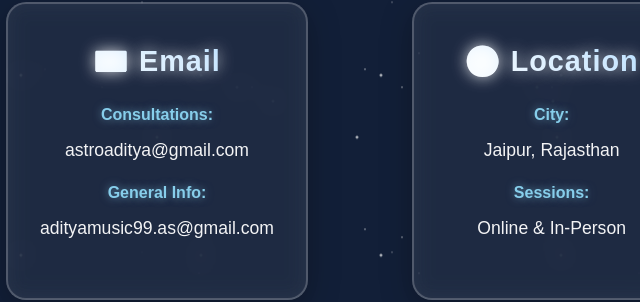
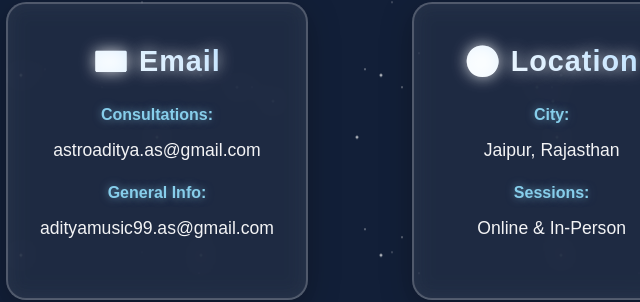
Before and after one commit to TechnoAceX/Astro_Aditya, a plain HTML site: page index.html in a window 1280 px wide. Shown: the part 2696-2998 px from the top of the page, 483-1123 px from the left. Drawn offline with Linux system fonts and the light colour scheme.

Commit message:
Update index.html

```diff
--- a/index.html
+++ b/index.html
@@ -831,7 +831,7 @@
                             <span class="english-content">Consultations:</span>
                             <span class="hindi-content">परामर्श:</span>
                         </strong>
-                        astroaditya@gmail.com
+                        astroaditya.as@gmail.com
                     </div>
                     <div class="contact-detail">
                         <strong>
```
